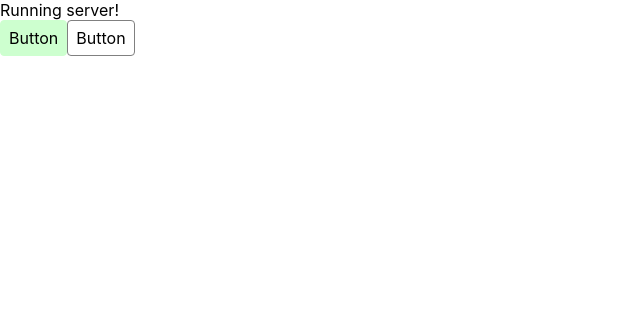
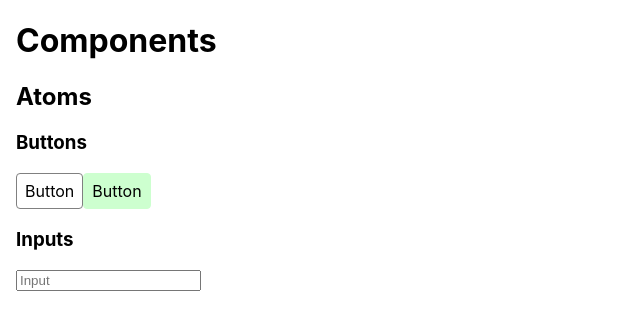
Before and after one commit to fseemann/react-design-system, a React (Create React App) app: page / in a window 1280 px wide. Shown: the top 330 px of the page, without its empty margins (0-640 px from the left). Built offline with nearby package versions, Linux system fonts and the light colour scheme.

Commit message:
add an input component

```diff
--- /dev/null
+++ b/src/components/atoms/a-input.js
@@ -0,0 +1,30 @@
+import React, { useState, useCallback } from 'react'
+import PropTypes from 'prop-types'
+
+export default function AInput (props) {
+  const [value, setValue] = useState('')
+  const handleValueChange = useCallback(
+    (event) => setValue(event.target.value),
+    []
+  )
+
+  return (
+    <input
+      name={props.name}
+      placeholder={props.placeholder}
+      type={props.type}
+      onChange={handleValueChange}
+      value={value}
+    />
+  )
+}
+
+AInput.propTypes = {
+  name: PropTypes.string.isRequired,
+  placeholder: PropTypes.string,
+  type: PropTypes.string
+}
+
+AInput.defaultProps = {
+  placeholder: 'Input'
+}
--- /dev/null
+++ b/src/components/templates/t-components.css
@@ -0,0 +1,5 @@
+.t-components {
+    max-width: 1440px;
+    margin: 0 auto;
+    padding: 0 1rem;
+}
--- /dev/null
+++ b/src/components/templates/t-components.js
@@ -0,0 +1,24 @@
+import AButton from '../atoms/a-button'
+import AInput from '../atoms/a-input'
+import React from 'react'
+import './t-components.css'
+
+export default function TComponents (props) {
+  return (
+    <div className="t-components">
+      <h1>Components</h1>
+      <section>
+        <h2>Atoms</h2>
+        <section>
+          <h3>Buttons</h3>
+          <AButton />
+          <AButton variant={'primary'} />
+        </section>
+        <section>
+          <h3>Inputs</h3>
+          <AInput name={'username'} />
+        </section>
+      </section>
+    </div>
+)
+}
--- a/src/pages/App.js
+++ b/src/pages/App.js
@@ -1,16 +1,10 @@
 import React from 'react'
-import AButton from '../components/atoms/a-button'
 import './App.css'
+import TComponents from '../components/templates/t-components'
 
 function App () {
   return (
-    <div>
-      Running server!
-      <div>
-        <AButton variant={'primary'} />
-        <AButton />
-      </div>
-    </div>
+    <TComponents />
   )
 }
 
```
